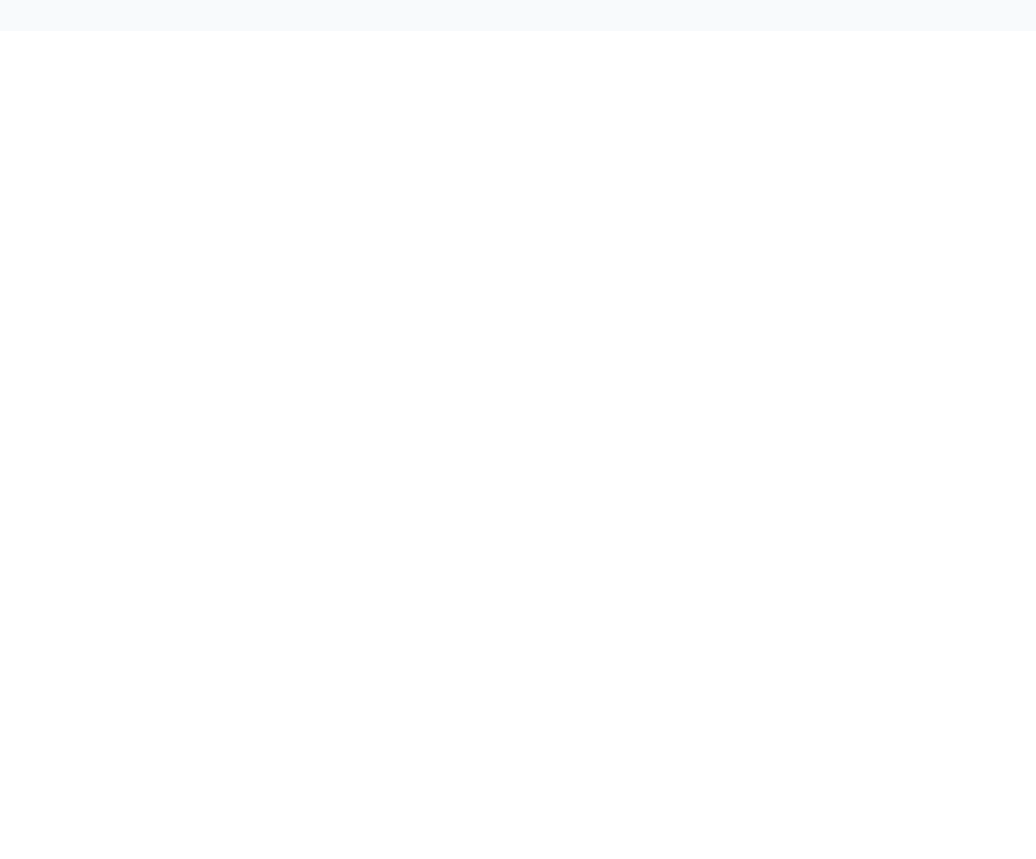
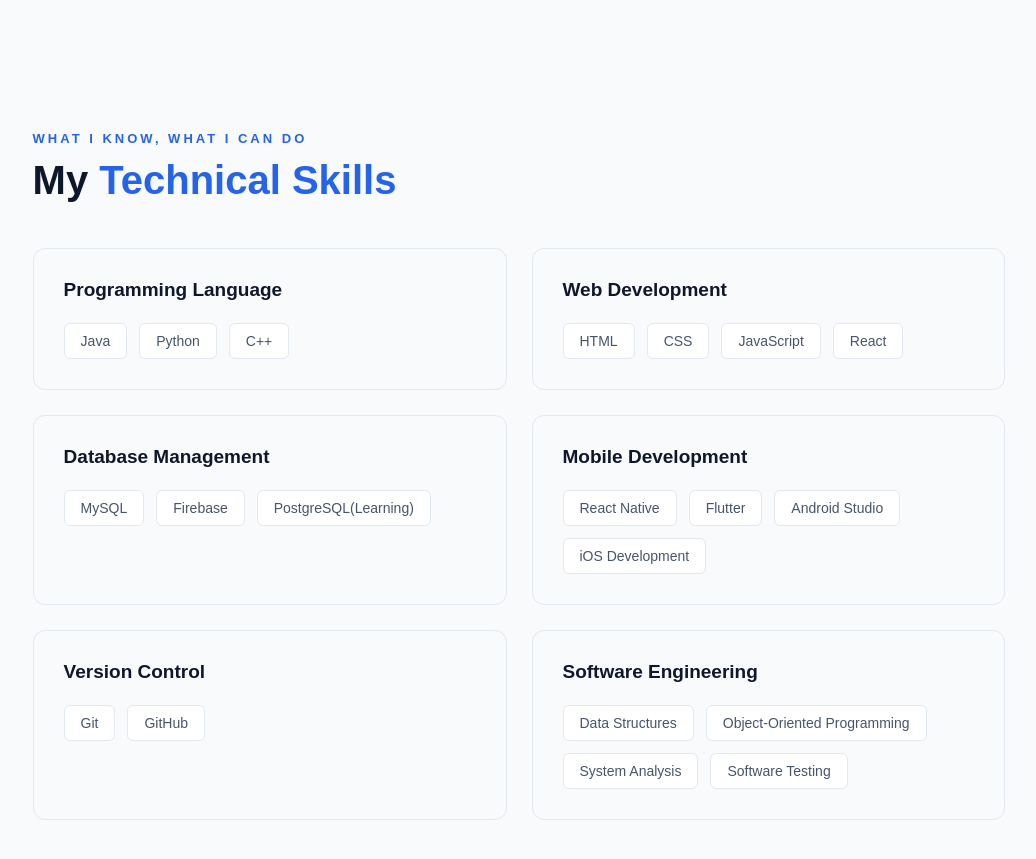
Before and after one commit to junwei0120/Personal-Portfolio, a React (Vite) app: page / in a window 1280 px wide. Shown: the part 1520-2379 px from the top of the page, without its empty margins (121-1157 px from the left). Before the commit the page ends 1551 px from the top, so only its background shows below. Built offline with nearby package versions, Linux system fonts and the light colour scheme.

Commit message:
feat: add skills sections

```diff
--- a/src/App.css
+++ b/src/App.css
@@ -383,9 +383,99 @@
   line-height: 1.6;
 }
 
+/* =========================================
+   10. SKILLS SECTION
+========================================= */
+
+.skills {
+  padding: 100px 12%;
+  background-color: var(--nav-bg);
+}
+
+.skills-section{
+  padding: 100px 12%;
+}
+
+.skills-container {
+  max-width: 1200px;
+  margin: 0 auto;
+}
+
+.skills .section-title {
+  margin-bottom: 45px;
+}
+
+/* Skills Grid */
+
+.skills-grid {
+  display: grid;
+  grid-template-columns: repeat(2, 1fr);
+  gap: 25px;
+}
+
+/* Individual Skill Card */
+
+.skill-card {
+  padding: 30px;
+
+  background-color: var(--bg-color);
+  border: 1px solid var(--border-color);
+  border-radius: 12px;
+
+  transition:
+    transform 0.3s ease,
+    border-color 0.3s ease,
+    box-shadow 0.3s ease;
+}
+
+.skill-card:hover {
+  transform: translateY(-5px);
+  border-color: var(--accent-color);
+  box-shadow: 0 8px 25px rgba(0, 0, 0, 0.12);
+}
+
+.skill-card h3 {
+  margin-bottom: 22px;
+
+  color: var(--text-color);
+  font-size: 19px;
+}
+
+/* Individual Skill Tags */
+
+.skill-list {
+  display: flex;
+  flex-wrap: wrap;
+  gap: 12px;
+}
+
+.skill-tag {
+  display: inline-block;
+
+  padding: 9px 16px;
+
+  background-color: var(--nav-bg);
+  border: 1px solid var(--border-color);
+  border-radius: 6px;
+
+  color: var(--secondary-text);
+  font-size: 14px;
+  font-weight: 500;
+
+  transition:
+    background-color 0.3s ease,
+    color 0.3s ease,
+    border-color 0.3s ease;
+}
+
+.skill-tag:hover {
+  background-color: var(--accent-color);
+  border-color: var(--accent-color);
+  color: #ffffff;
+}
 
 /* =========================================
-   10. RESPONSIVE DESIGN - TABLETS
+   11. RESPONSIVE DESIGN - TABLETS
 ========================================= */
 
 @media (max-width: 768px) {
@@ -450,6 +540,20 @@
 
   .about-text h3 {
     font-size: 21px;
+  }
+
+  /* Skills */
+  .skills {
+    padding: 75px 8%;
+  }
+
+  .skills-grid {
+    grid-template-columns: 1fr;
+    gap: 20px;
+  }
+
+  .skill-card {
+    padding: 25px;
   }
 }
 
@@ -539,4 +643,22 @@
   .about-card p {
     font-size: 15px;
   }
+
+  /* Skills */
+  .skills {
+    padding: 60px 6%;
+  }
+
+  .skill-card {
+    padding: 20px;
+  }
+
+  .skill-card h3 {
+    font-size: 17px;
+  }
+
+  .skill-tag {
+    padding: 8px 12px;
+    font-size: 13px;
+  }
 }
--- a/src/App.jsx
+++ b/src/App.jsx
@@ -3,6 +3,7 @@ import { useState } from 'react'
 import Navbar from './components/Navbar.jsx'
 import Hero from './components/Hero.jsx'
 import About from './components/About.jsx'
+import Skills from './components/Skills.jsx'
 
 function App() {
   // Store the current theme
@@ -26,6 +27,9 @@ function App() {
 
       {/* About Section */}
       <About />
+
+      {/* Skills Section */}
+      <Skills />
     </div>
   )
 }
--- /dev/null
+++ b/src/components/Skills.jsx
@@ -0,0 +1,55 @@
+function Skills() {
+    const skillCategories = [
+        {
+            title: "Programming Language",
+            skills: ["Java", "Python", "C++"]
+        },
+        {
+            title: "Web Development",
+            skills: ["HTML", "CSS", "JavaScript", "React"]
+        },
+        {
+            title: "Database Management",
+            skills: ["MySQL", "Firebase", "PostgreSQL(Learning)"]
+        },
+        {
+            title: "Mobile Development",
+            skills: ["React Native", "Flutter", "Android Studio", "iOS Development"]
+        },
+        {
+            title: "Version Control",
+            skills: ["Git", "GitHub"]
+        },
+        {
+            title: "Software Engineering",
+            skills: ["Data Structures", "Object-Oriented Programming", "System Analysis", "Software Testing",]
+        }
+    ]
+
+    return (
+        <section className="skills-section" id="skills">
+            <div className="skills-container">
+                <p className = "section-subtitle"> WHAT I KNOW, WHAT I CAN DO </p>
+            </div>
+            <h2 className="section-title">My <span>Technical Skills</span></h2>
+            <div className="skills-grid">
+                {skillCategories.map((category,index) => (
+                    <div className="skill-card" key={index}>
+                        <h3>{category.title}</h3>
+                        <div className="skill-list">
+                            {category.skills.map((skill) => (
+                                <span className="skill-tag" key={skill}>
+                                    {skill}
+                                </span>
+                            ))}
+                        </div>
+                    </div>
+                ))}
+            </div>
+
+        </section>
+    )
+
+}
+
+export default Skills
```
